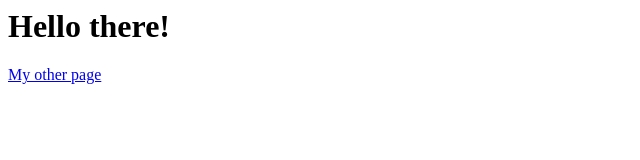
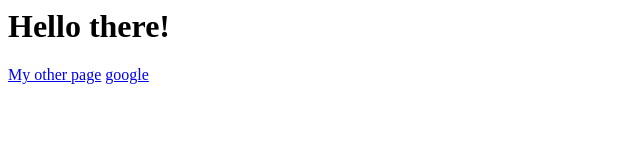
Before and after one commit to Kisecmd/web-platform-Erster_Versuch, a plain HTML site: page index.html in a window 1280 px wide. Shown: the full height of the page, 0-640 px from the left. Drawn offline with Linux system fonts and the light colour scheme.

Commit message:
1 file modified

```diff
--- a/index.html
+++ b/index.html
@@ -7,5 +7,6 @@
   <body>
     <h1>Hello there!</h1>
     <a href="/me.html">My other page</a>
+    <a href="www.google.at">google</a>
   </body>
 </html>
```
